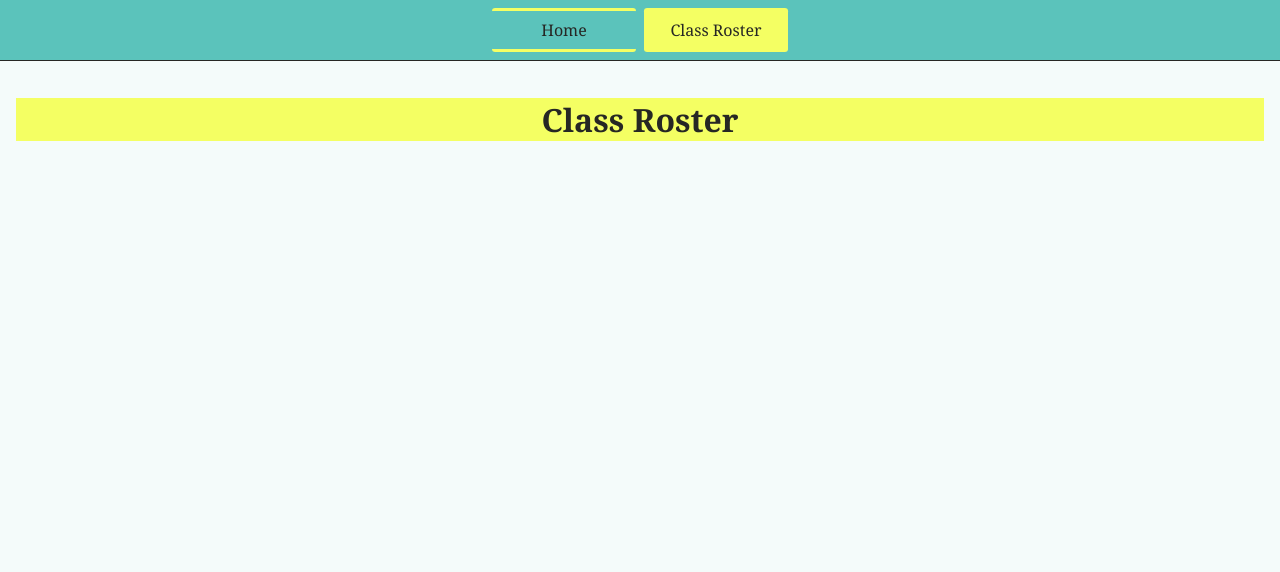
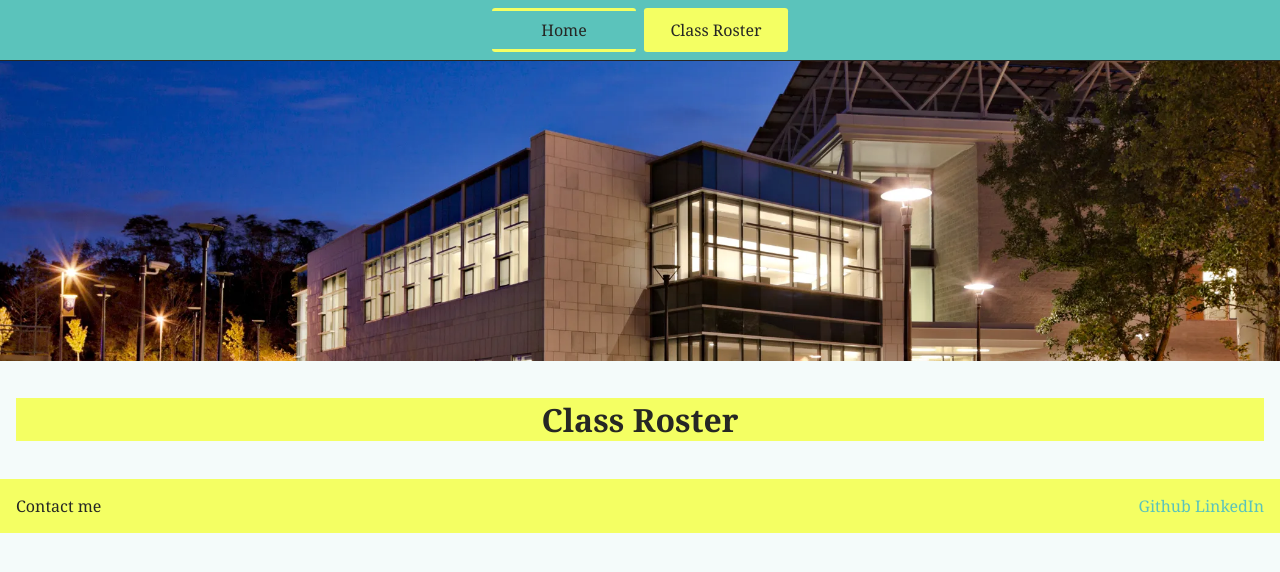
Before and after one commit to jacmrob/cps140-2025, a website: page page2.html in a window 1280 px wide. Drawn offline with Linux system fonts and the light colour scheme.

Commit message:
Add images and styling

```diff
--- a/page2.html
+++ b/page2.html
@@ -12,8 +12,21 @@
       <a href="/">Home</a>
       <a href="/page2.html" aria-current="page">Class Roster</a>
     </nav>
+
+    <div class="coverimage">
+      <img src="./images/nscc.webp" height="200px" width="100%">
+    </div>
+
     <main>
+
       <h1>Class Roster</h1>
     </main>
+    <div class="footer">
+      Contact me
+      <div class="footerLinks">
+        <a>Github</a>
+        <a>LinkedIn</a>
+      </div>
+    </div>
   </body>
 </html>
--- a/styles.css
+++ b/styles.css
@@ -92,9 +92,9 @@ h1 {
 } */
 
 .picture {
-  border: solid 1px black;
   margin: 1rem;
-  height: 1000px;
+  width: 45%;
+  min-width: 200px;
 }
 
 p {
@@ -104,11 +104,27 @@ p {
 .parent {
   display: flex;
   flex-direction: row;
+  justify-content: center;
+  align-items: center;
+  flex-wrap: wrap;
+  width: 100%;
 }
 
-/* this is a comment */
 .child {
   padding: 1rem;
   border: solid 1px black;
   margin: 1rem;
 }
+
+.coverimage {
+  width: 100vw;        /* full screen width */
+  height: 300px;       /* fixed height – change to what you want */
+  overflow: hidden;    /* hide the cropped bits */
+}
+
+.coverimage img {
+  width: 100%;
+  height: 100%;
+  object-fit: cover;   /* fill box without squishing */
+  object-position: center; /* crop from center; change to top/left/etc */
+}
```
Also changed, not shown: index.html (+4 -3 lines), images/lynnbeach.jpg (added), images/nscc.webp (added), images/nscc2.jpg (added).
